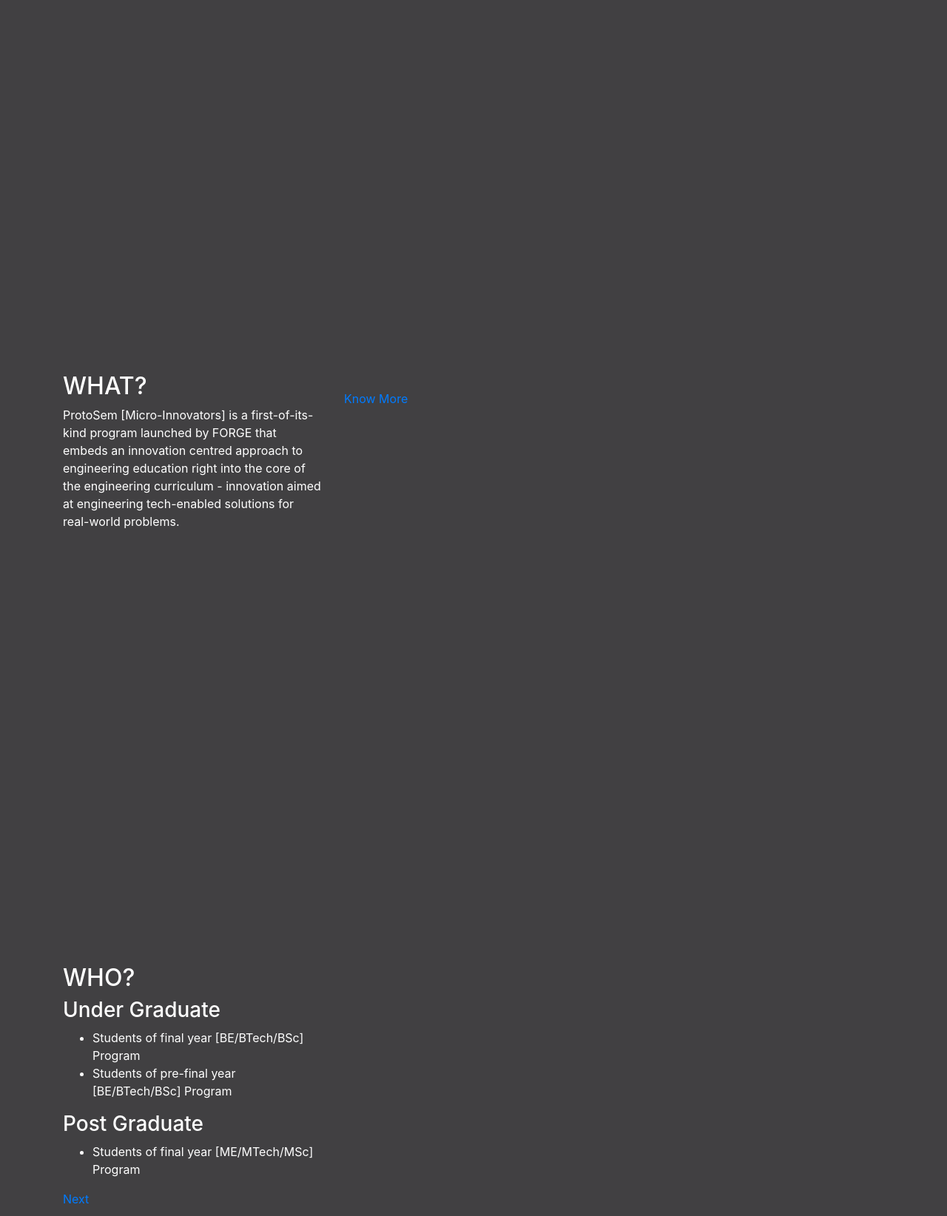
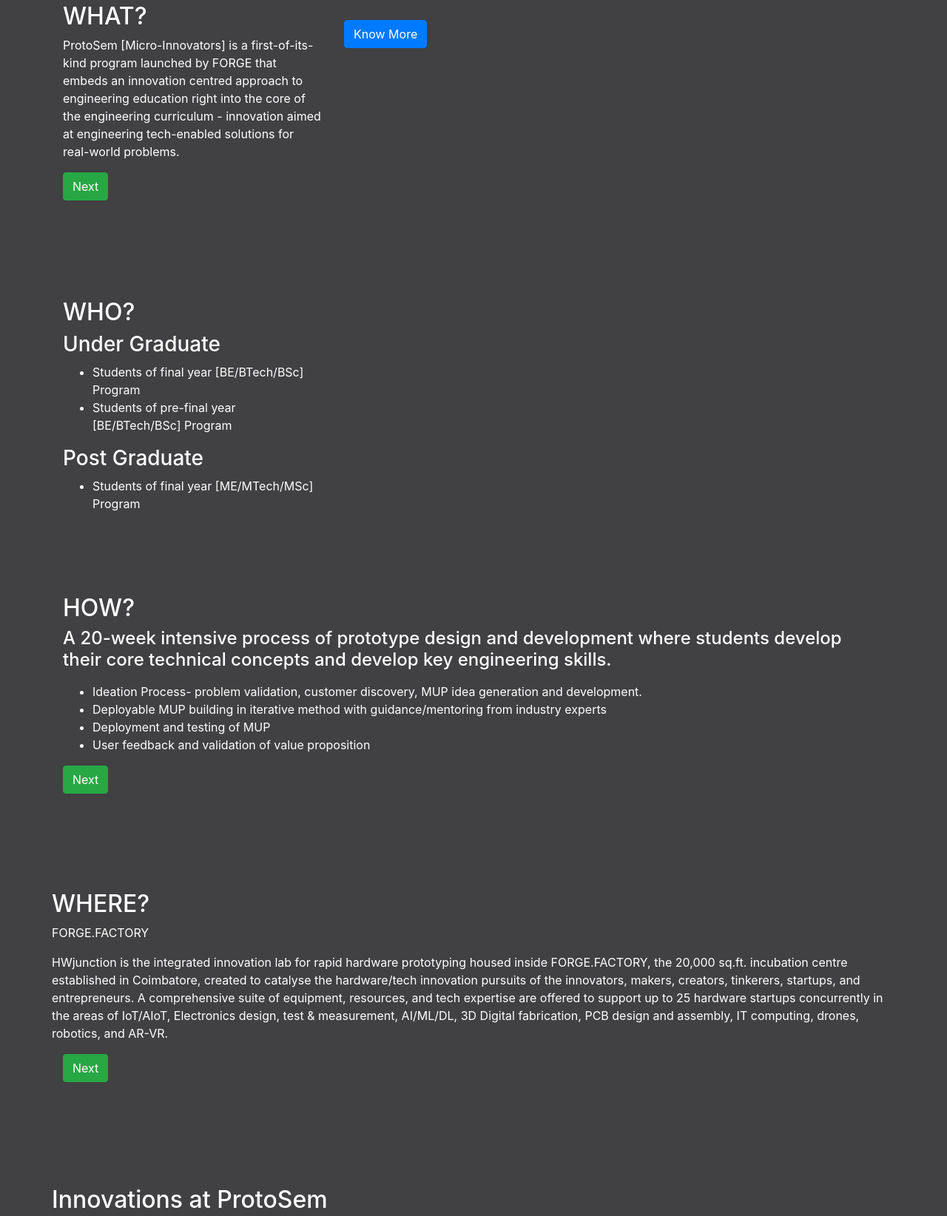
Before and after one commit to VishnuSriraj/protosem, a plain HTML site: page index.html in a window 1280 px wide. Shown: the part 1097-2741 px from the top of the page at 74% size. Drawn offline with nearby package versions, Linux system fonts and the light colour scheme.

Commit message:
version 0.12

```diff
--- a/assets/css/main.css
+++ b/assets/css/main.css
@@ -4,9 +4,7 @@
     scroll-behavior: smooth;
     background: #414042 !important;
     color: #ffffff;
-}
-.mainpage{
-    padding: 200px 0px;
+    padding: 100px 0px 100px 0px ;
 }
 /* Navbar */
 .navbar{
--- a/index.html
+++ b/index.html
@@ -66,7 +66,7 @@
                     <h2 style="color:#f58220; text-align: center" id="sai3"></h2>
                 </div>
             </div>
-            <a href="#why" class="goto-next scrolly">Next</a>
+            <a href="#why" class="btn btn-success">Next</a>
         </div>
 
         <div id="why" class="container" data-aos="fade-up" data-aos-offset="200" data-aos-easing="ease-in-sine" data-aos-duration="600">
@@ -80,14 +80,15 @@
                     </div>
 
                     <div class="col-2 col-12-medium"><br>
-                        <a href="" class="button">Know More</a></h3>
+                        <a href="#what" class="btn btn-primary">Know More</a></h3>
                     </div>
                 </div>
+                <a href="#what" class="btn btn-success">Next</a>
             </div>
 
 
 
-        <div class="container" data-aos="fade-up" data-aos-offset="200" data-aos-easing="ease-in-sine" data-aos-duration="600">
+        <div id="what" class="container" data-aos="fade-up" data-aos-offset="200" data-aos-easing="ease-in-sine" data-aos-duration="600">
             <div class="row">
                 <div class="col-4 col-12-medium">
                     <h2>WHAT?</h2>
@@ -95,12 +96,13 @@
                 </div>
 
                 <div class="col-2 col-12-medium"><br>
-                    <a href="" class="button">Know More</a></h3>
+                    <a href="#who" class="btn btn-primary">Know More</a></h3>
                 </div>
             </div>
+            <a href="#who" class="btn btn-success">Next</a>
         </div>
 
-        <div class="container" data-aos="fade-up" data-aos-offset="200" data-aos-easing="ease-in-sine" data-aos-duration="600">
+        <div id="who" class="container" data-aos="fade-up" data-aos-offset="200" data-aos-easing="ease-in-sine" data-aos-duration="600">
             <div class="row">
                 <div class="col-4 col-12-medium">
                         <h2>WHO?</h2>
@@ -115,10 +117,10 @@
                             </ul>
                 </div>
             </div>
-                    <a href="#how" class="goto-next scrolly">Next</a>
+                    <a href="#how" class="btn btn-success">Next</a>
         </div>
 
-        <div class="container" data-aos="fade-up" data-aos-offset="200" data-aos-easing="ease-in-sine" data-aos-duration="600">
+        <div id="how" class="container" data-aos="fade-up" data-aos-offset="200" data-aos-easing="ease-in-sine" data-aos-duration="600">
             <div class="content">
                     <header>
                         <h2>HOW?</h2>
@@ -133,11 +135,10 @@
                         </ul>
                     </p>
                 </div>
-                <a href="#where" class="goto-next scrolly">Next</a>
-
+            <a href="#where" class="btn btn-success">Next</a>
         </div>
 
-        <div class="container" data-aos="fade-up" data-aos-offset="200" data-aos-easing="ease-in-sine" data-aos-duration="600">
+        <div id="where" class="container" data-aos="fade-up" data-aos-offset="200" data-aos-easing="ease-in-sine" data-aos-duration="600">
                 <div class="row">
                             <h2>WHERE?</h2>
                  </div>
@@ -150,13 +151,13 @@
                 <p>HWjunction is the integrated innovation lab for rapid hardware prototyping housed inside FORGE.FACTORY, the 20,000 sq.ft. incubation centre established in Coimbatore, created to catalyse the hardware/tech innovation pursuits of the innovators, makers, creators, tinkerers, startups, and entrepreneurs. A comprehensive suite of equipment, resources, and tech expertise are offered to support up to 25 hardware startups concurrently in the areas of IoT/AIoT, Electronics design, test & measurement, AI/ML/DL, 3D Digital fabrication, PCB design and assembly, IT computing, drones, robotics, and AR-VR.</p>
 
             </div>
-                    <a href="#innovations" class="goto-next scrolly">Next</a>
+                    <a href="#innovations" class="btn btn-success">Next</a>
 
         </div>
 
         <!-- innovations- -->
 
-        <div class="container" data-aos="fade-up" data-aos-offset="200" data-aos-easing="ease-in-sine" data-aos-duration="600">
+        <div id="innovations" class="container" data-aos="fade-up" data-aos-offset="200" data-aos-easing="ease-in-sine" data-aos-duration="600">
             <div class="row ">
                 <h2>Innovations at ProtoSem</h2>
             </div>
@@ -196,13 +197,13 @@
                         <p>Automated Railway Track Monitoring Bot</p>
                     </section> -->
                 </div>
-                <a href="./forge/3.html" class="button">Know More</a>
+                <a href="./forge/3.html" class="btn btn-primary">Know More</a>
 
 
-            <a href="#partners" class="goto-next scrolly">Next</a>
+            <a href="#partners" class="btn btn-success">Next</a>
         </div>
 
-        <div class="container" data-aos="fade-up" data-aos-offset="200" data-aos-easing="ease-in-sine" data-aos-duration="600">
+        <div id="partners" class="container" data-aos="fade-up" data-aos-offset="200" data-aos-easing="ease-in-sine" data-aos-duration="600">
                 <div class="row mb-5">
                         <div class="col-md-4 col-xs-12 mb-5 justify-content-center d-flex"><h3>Innovation for Employability</h3></div>
                         <div class="col-md-4 col-xs-12 mb-5 justify-content-center d-flex"> <h3>Innovation for Skill Development</h3> </div>
```
